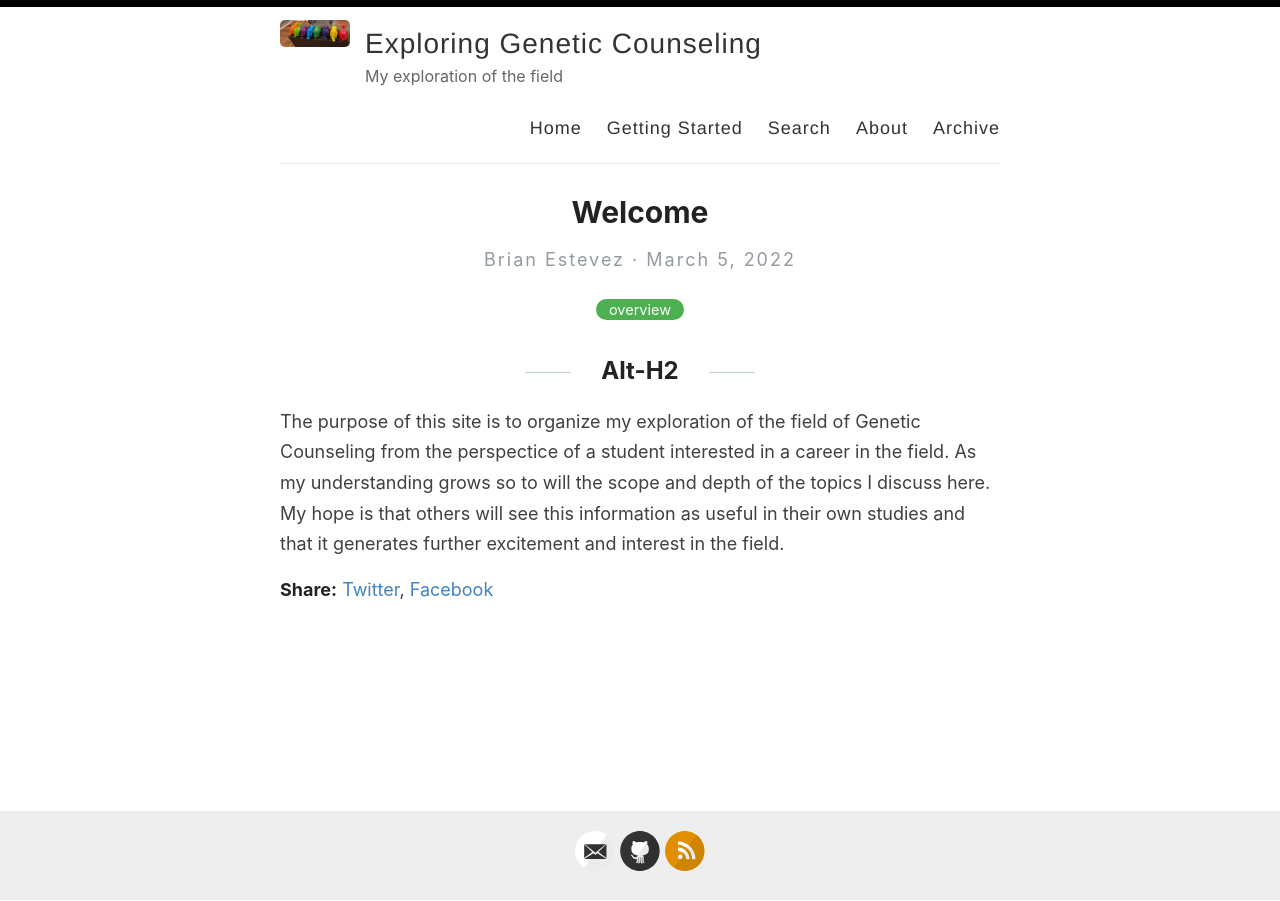
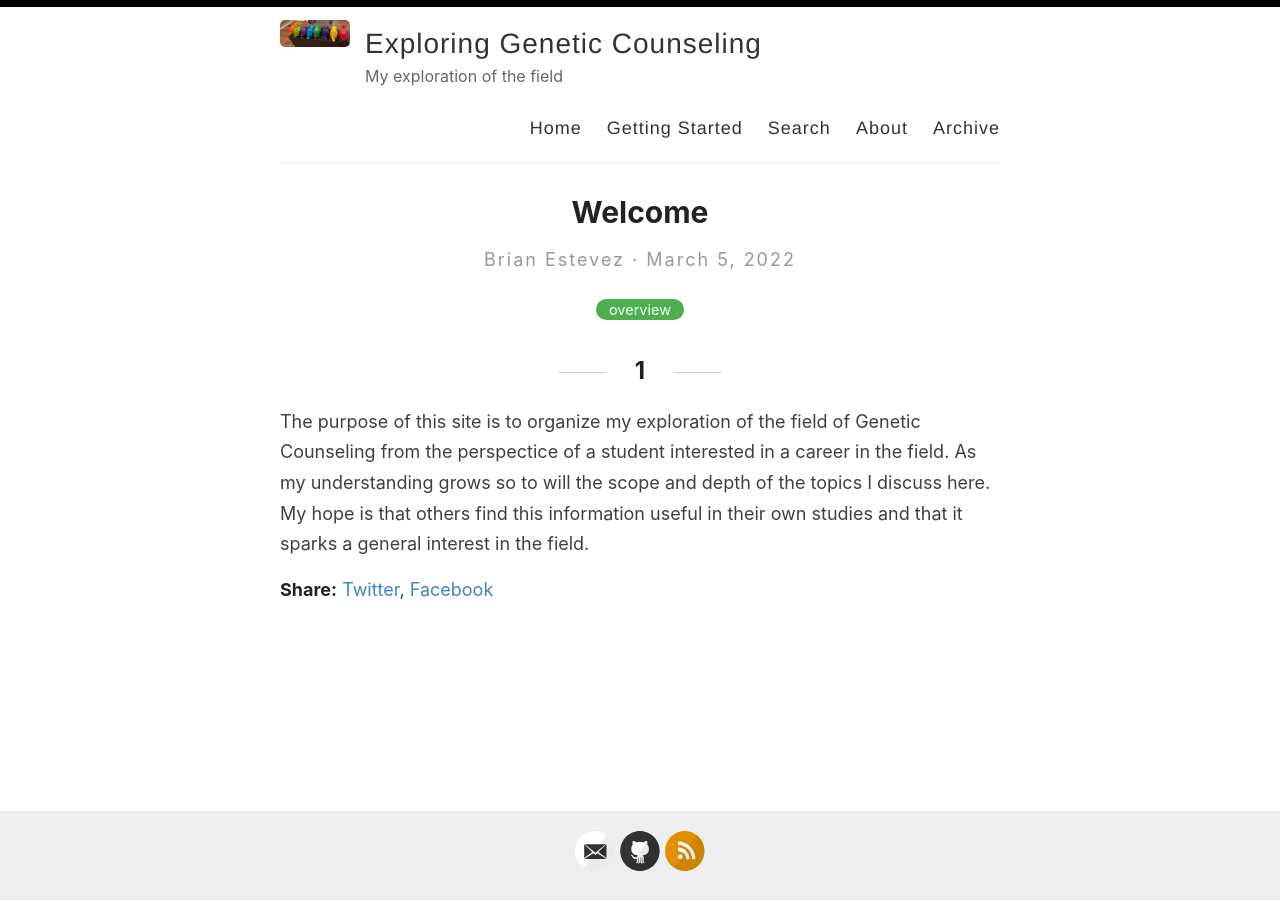
Before and after one commit to estevezb/Exploring-Genetic-Counseling, a Jekyll site: the page built from _posts/2022-03-05-Hello-World.md, in a window 1280 px wide. Built offline with Jekyll 4.4.1, drawn with Linux system fonts in a browser that asks for light colours.

Commit message:
Update 2022-03-05-Hello-World.md

```diff
--- a/_posts/2022-03-05-Hello-World.md
+++ b/_posts/2022-03-05-Hello-World.md
@@ -5,6 +5,6 @@ category: overview
 ---
 
 
-Alt-H2
+1
 ------
-The purpose of this site is to organize my exploration of the field of Genetic Counseling from the perspectice of a student interested in a career in the field. As my understanding grows so to will the scope and depth of the topics I discuss here. My hope is that others will see this information as useful in their own studies and that it generates further excitement and interest in the field.
+The purpose of this site is to organize my exploration of the field of Genetic Counseling from the perspectice of a student interested in a career in the field. As my understanding grows so to will the scope and depth of the topics I discuss here. My hope is that others find this information useful in their own studies and that it sparks a general interest in the field.
```
